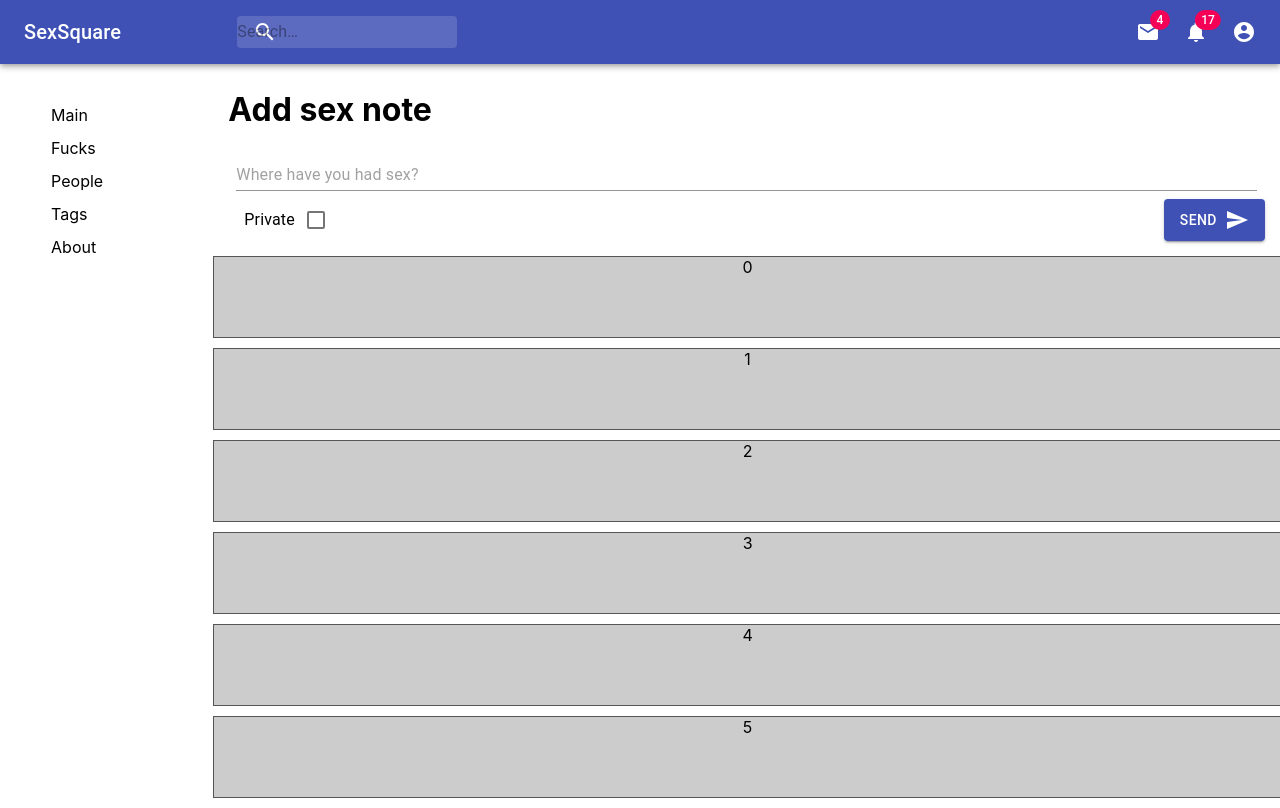
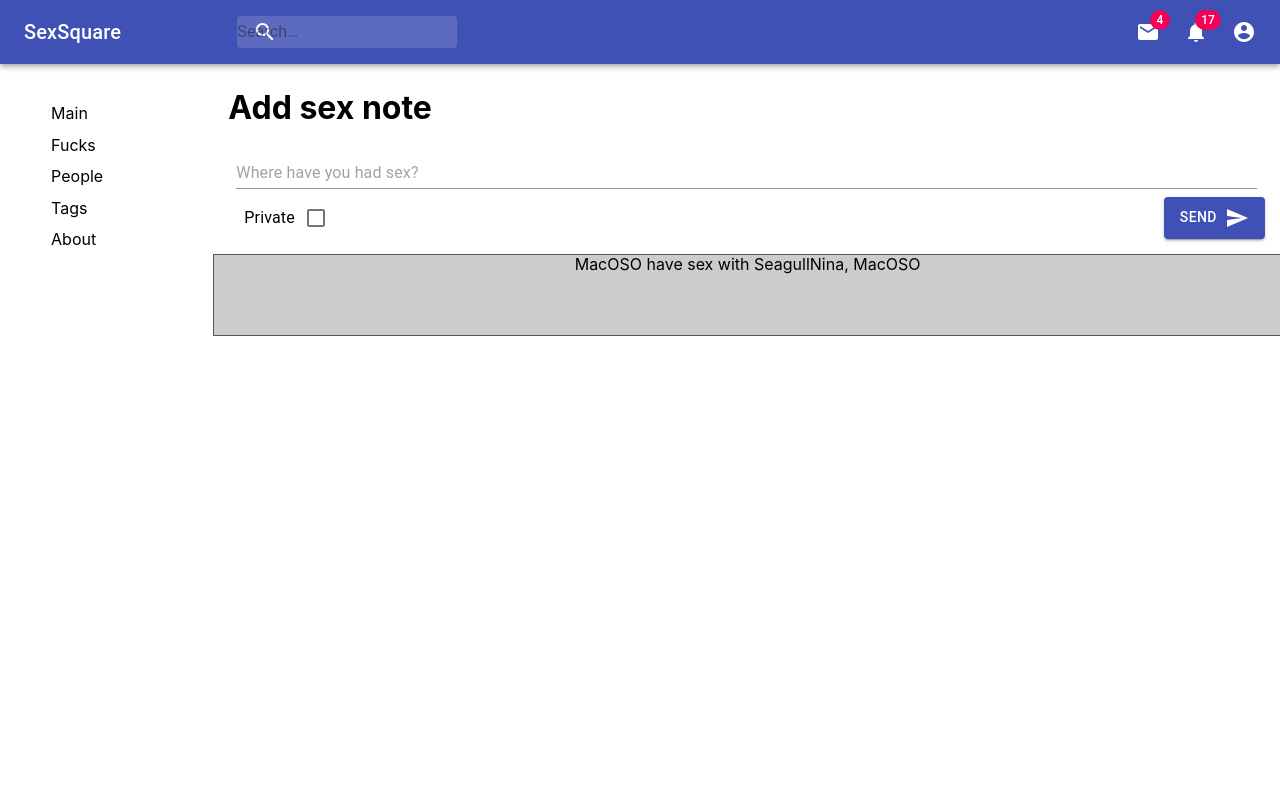
Before and after one commit to blurtechlegacy/sexsquare-frontend, a React (Create React App) app: page / in a window 1280 px wide. Built offline with nearby package versions, Linux system fonts and the light colour scheme.

Commit message:
Added prettier and stylint

```diff
--- a/public/index.html
+++ b/public/index.html
@@ -12,7 +12,7 @@
     <link rel="apple-touch-icon" href="logo192.png" />
     <link rel="manifest" href="%PUBLIC_URL%/manifest.json" />
     <link rel="stylesheet" href="https://fonts.googleapis.com/icon?family=Material+Icons" />
-    <!--<link rel="stylesheet" href="https://necolas.github.io/normalize.css/8.0.1/normalize.css" />-->
+    <link rel="stylesheet" href="https://necolas.github.io/normalize.css/8.0.1/normalize.css" />
     <title>SexSquare</title>
     <style>
       html {
--- a/src/components/Feed/Feed.tsx
+++ b/src/components/Feed/Feed.tsx
@@ -1,22 +1,31 @@
-import React from 'react';
-import nanoid from "nanoid";
-import AddSexNote from "./AddSexNote";
-import styles from './Feed.module.scss';
+import React from 'react'
+import nanoid from 'nanoid'
+import AddSexNote from './AddSexNote'
+import styles from './Feed.module.scss'
 
-const a = [0,1,2,3,4,5];
+const mockData = [
+  {
+    nickname: 'MacOSO',
+    partners: ['SeagullNina', 'MacOSO'],
+  },
+];
 
 const FeedMenu = () => {
-
   return (
     <div className={styles.feedContainer}>
       <AddSexNote />
       <div className={styles.listContainer}>
-          {a.map(i => {
-            return <div key={nanoid(8)} className={styles.sexNote}>{i}</div>
+        {mockData.map(i => {
+          return (
+            <div key={nanoid(8)} className={styles.sexNote}>
+              {i.nickname} have sex with{' '}
+              {i.partners.map((item, index) => (index ? ', ' : '') + item)}
+            </div>
+          )
         })}
       </div>
     </div>
   )
-};
+}
 
 export default FeedMenu
```
Also changed, not shown: package.json (+8 -3 lines), src/components/Header/Header.tsx (+2 -13 lines), .stylelintrc.json (added), 2 other files (tests, documents, lock files or other folders). Lines whose indentation alone changed are shown as unchanged.
